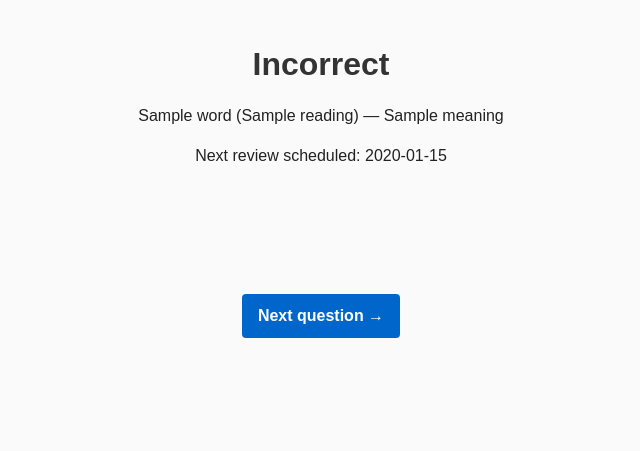
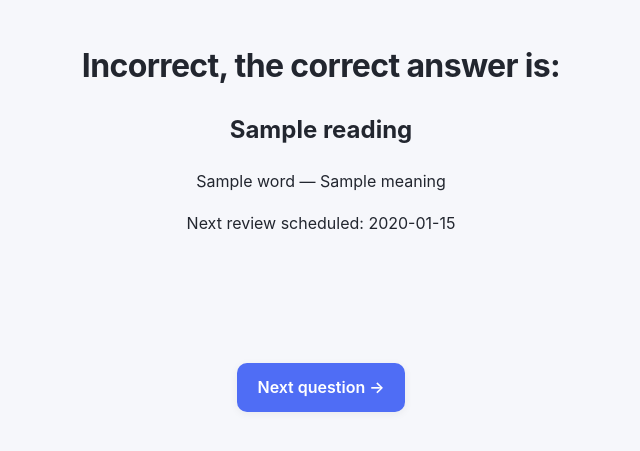
Before and after one commit to chlamcf/learnjapanese, a Flask app: template templates/quiz_feedback.html in a window 1280 px wide. Shown: the top 451 px of the page, without its empty margins (319-959 px from the left). Run offline with Flask 3, Linux system fonts and the light colour scheme; the template is opened without the code that fills it: most values are stand-ins (such as "Sample title", 1, 10 or a date in 2020).

Commit message:
Expanded word list and minor styling fixes

```diff
--- a/static/style.css
+++ b/static/style.css
@@ -1,14 +1,30 @@
+:root {
+  --primary: #4f6df5;
+  --primary-dark: #3a53d0;
+  --primary-light: #eef1ff;
+  --bg: #f6f7fb;
+  --card-bg: #ffffff;
+  --text: #22262f;
+  --muted: #6b7280;
+  --border: #e5e7eb;
+  --success: #2e7d32;
+  --error: #c62828;
+  --radius: 10px;
+  --shadow: 0 2px 8px rgba(20, 20, 40, 0.06);
+  --shadow-hover: 0 6px 16px rgba(20, 20, 40, 0.12);
+}
+
 body {
-    font-family: Arial, sans-serif;
+    font-family: -apple-system, BlinkMacSystemFont, "Segoe UI", Roboto, Helvetica, Arial, sans-serif;
     margin: 40px auto;
     max-width: 800px;
-    background-color: #fafafa;
-    color: #222;
-    line-height: 1.5;
+    background-color: var(--bg);
+    color: var(--text);
+    line-height: 1.6;
     text-align: center;
 }
 
-h1 { color: #333; margin-bottom: 10px; }
+h1 { color: var(--text); margin-bottom: 10px; font-weight: 700; letter-spacing: -0.02em; }
 
 nav a {
   margin-right: 15px;
@@ -113,15 +157,18 @@ button:hover, input[type="submit"]:hover { background-color: #004999; }
 .next-question-btn {
     display: inline-block;
     margin-top: 110px;
-    padding: 10px 16px;
-    background-color: #0066cc;
+    padding: 12px 20px;
+    background-color: var(--primary);
     color: white;
-    border-radius: 4px;
-    font-weight: bold;
+    border-radius: var(--radius);
+    font-weight: 600;
     text-decoration: none;
+    box-shadow: var(--shadow);
+    transition: background-color 0.15s ease, transform 0.1s ease;
 }
 
 .next-question-btn:hover {
-    background-color: #004999;
+    background-color: var(--primary-dark);
     text-decoration: none;
+    transform: translateY(-2px);
 }
--- a/templates/quiz_feedback.html
+++ b/templates/quiz_feedback.html
@@ -6,8 +6,9 @@
     <link rel="stylesheet" href="{{ url_for('static', filename='style.css') }}">
 </head>
 <body>
-    <h1>{% if is_correct %}Correct!{% else %}Incorrect{% endif %}</h1>
-    <p>{{ word.word }} ({{ word.reading }}) — {{ word.meaning }}</p>
+    <h1>{% if is_correct %}Correct!{% else %}Incorrect, the correct answer is:{% endif %}</h1>
+    <h2>{{ word.reading }}</h2>
+    <p>{{ word.word }} — {{ word.meaning }}</p>
     <p>Next review scheduled: {{ next_review.strftime('%Y-%m-%d') }}</p>
     <a href="{{ url_for('quiz') }}" class="next-question-btn">Next question →</a>
 </body>
```
Also changed, not shown: other parts of static/style.css (+55 -27 lines), seed_db.py (+34 -1 lines).
